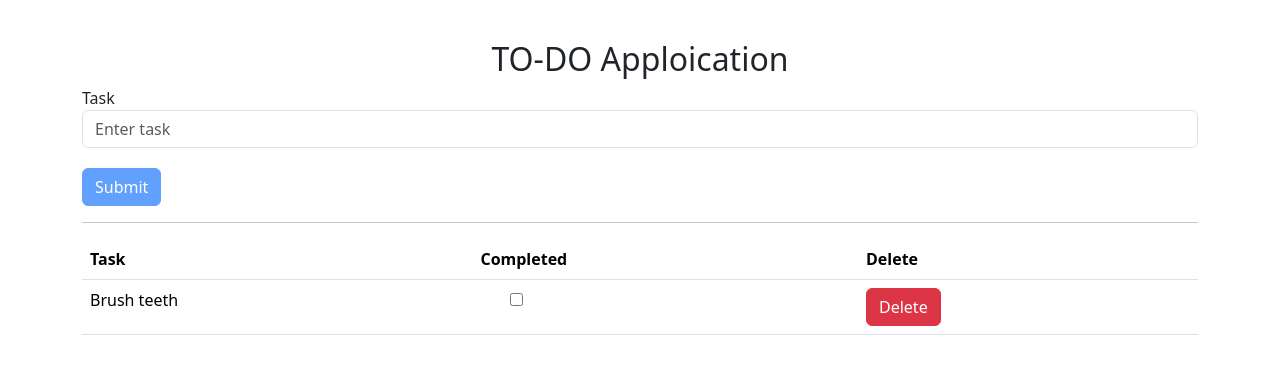
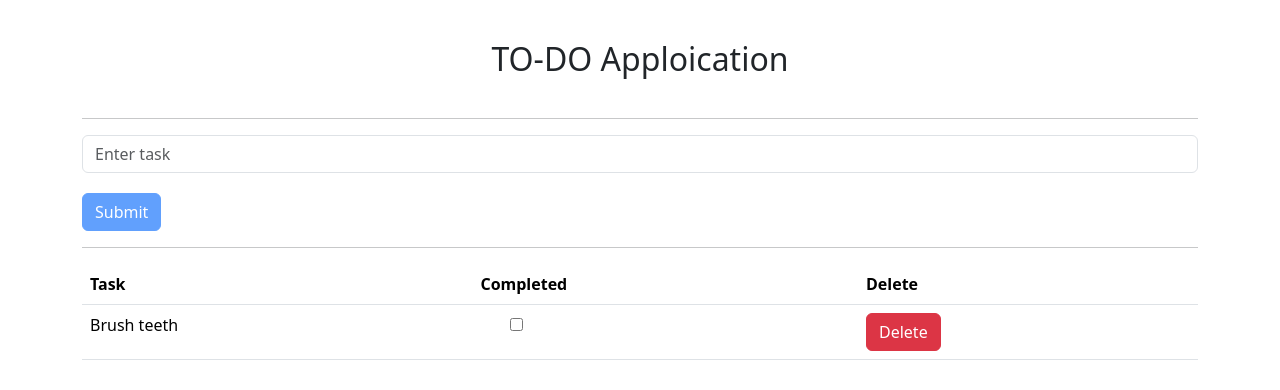
Before and after one commit to KavindaChirath/angular-todo, an Angular app: page / in a window 1280 px wide. Shown: the top 390 px of the page. Built offline with nearby package versions, Linux system fonts and the light colour scheme.

Commit message:
edit task bar

```diff
--- a/src/app/todolist/todolist.html
+++ b/src/app/todolist/todolist.html
@@ -1,9 +1,9 @@
 
 <div class = "container">
   <h1>TO-DO Apploication</h1>
-<form #taskForm="ngForm" (ngSubmit)="onSubmit(taskForm)">
+<form id="submitForm" #taskForm="ngForm" (ngSubmit)="onSubmit(taskForm)">
   <div class="form-group">
-    <label for="exampleInputEmail1">Task</label>
+    <hr>
     <input type="text" class="form-control" id="task" placeholder="Enter task" name="task" [(ngModel)]="newTask" required>
     <small *ngIf="taskForm.invalid && taskForm.dirty"
     id="errormessage" class="form-text text-danger">Required Field.</small>
```
